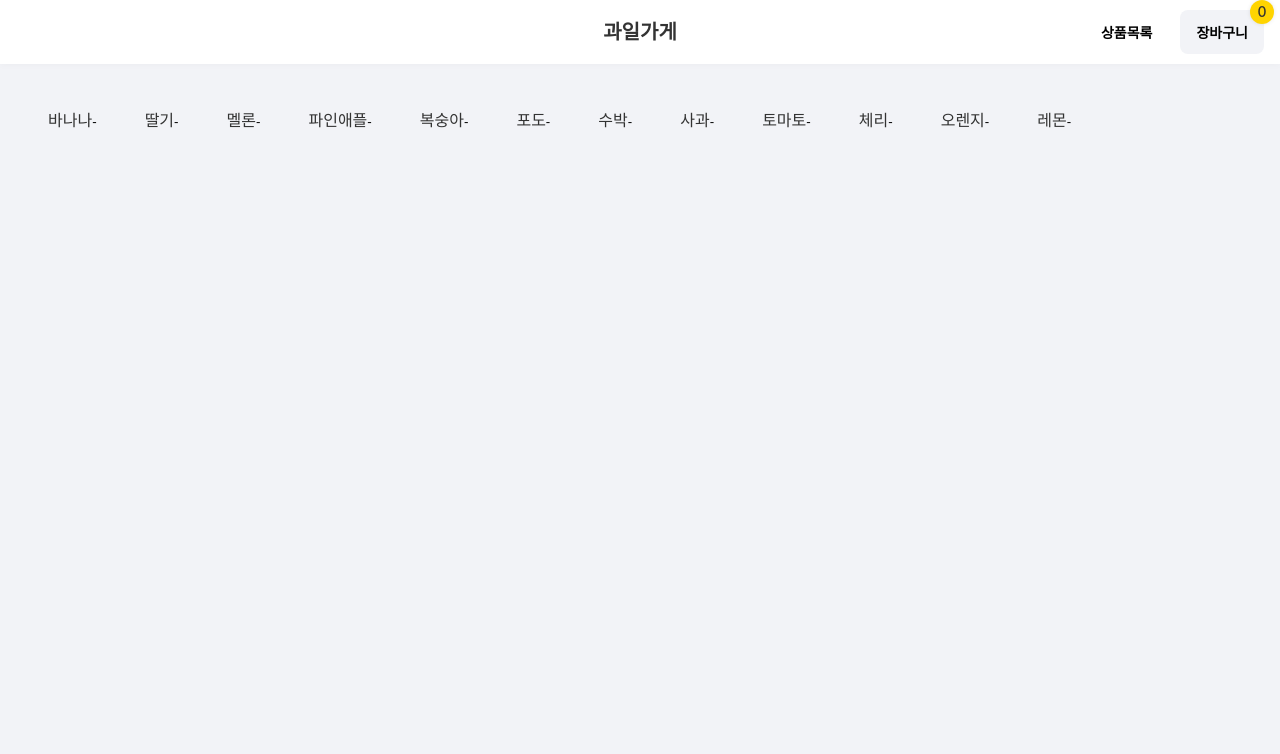
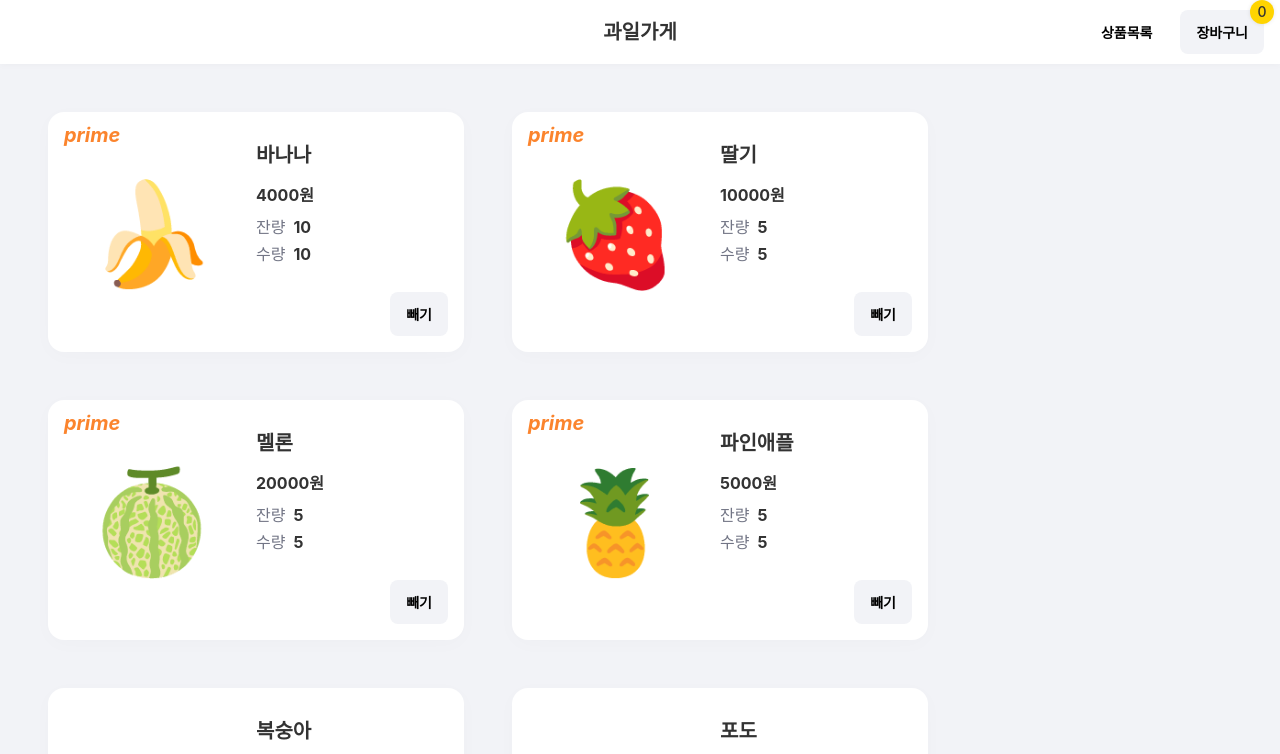
Before and after one commit to Sienna98/toy-project, a Next.js app: page /cart in a window 1280 px wide. Shown: the top 754 px of the page. Built offline with nearby package versions, Linux system fonts and the light colour scheme.

Commit message:
cart fruit-box-item 작업

```diff
--- a/src/Components/FruitBox/Cart/FruitBoxItem.tsx
+++ b/src/Components/FruitBox/Cart/FruitBoxItem.tsx
@@ -13,10 +13,9 @@ interface IFruitBox {
     stock: number;
   };
 
-  onAddNumber: () => void;
   onMinusNumber: () => void;
 }
-const FruitBoxItem = ({ fruit, onAddNumber, onMinusNumber }: IFruitBox) => {
+const FruitBoxItem = ({ fruit, onMinusNumber }: IFruitBox) => {
   return (
     <StyledFruitBox key={fruit.id}>
       {fruit.isPrime && <Prime>prime</Prime>}
@@ -38,12 +37,6 @@ const FruitBoxItem = ({ fruit, onAddNumber, onMinusNumber }: IFruitBox) => {
       <StyledButtonWrap>
         <MainButton backgroundcolor="lightgray" onClick={onMinusNumber}>
           빼기
-        </MainButton>
-        <MainButton
-          backgroundcolor={fruit.isPrime ? "orange" : "yellow"}
-          onClick={onAddNumber}
-        >
-          담기
         </MainButton>
       </StyledButtonWrap>
     </StyledFruitBox>
--- a/src/Components/FruitBox/Cart/index.tsx
+++ b/src/Components/FruitBox/Cart/index.tsx
@@ -1,5 +1,6 @@
 import React from "react";
 import { fruitProducts } from "@/data/fruit-products";
+import FruitBoxItem from "./FruitBoxItem";
 
 interface IFruitBox {
   onMinusNumber: () => void;
@@ -8,12 +9,11 @@ const CartFruitBox = ({ onMinusNumber }: IFruitBox) => {
   return (
     <>
       {fruitProducts.map((fruit) => (
-        <div key={fruit.id}>
-          {fruit.name}
-          <button type="button" onClick={onMinusNumber}>
-            -
-          </button>
-        </div>
+        <FruitBoxItem
+          key={fruit.id}
+          fruit={fruit}
+          onMinusNumber={onMinusNumber}
+        />
       ))}
     </>
   );
```
